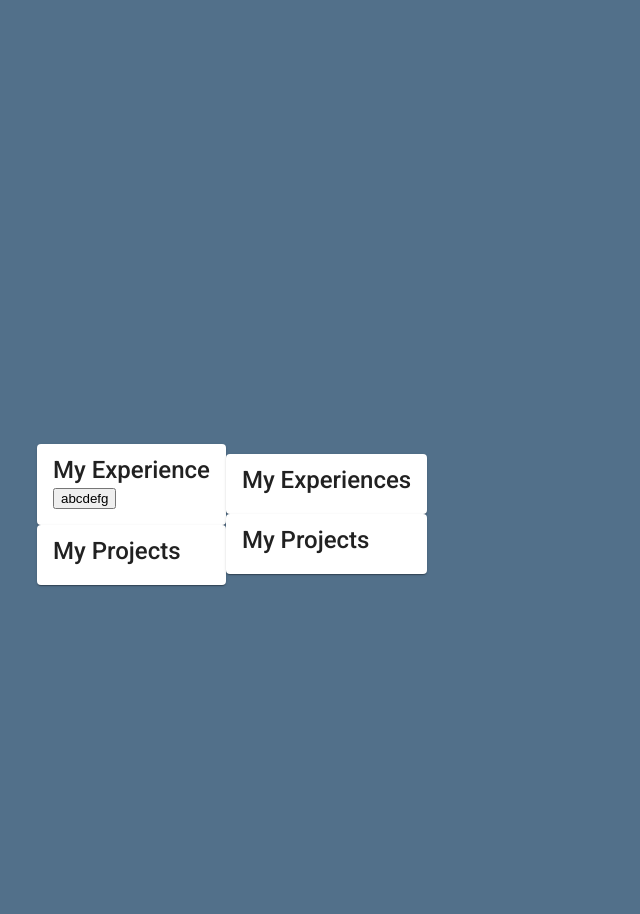
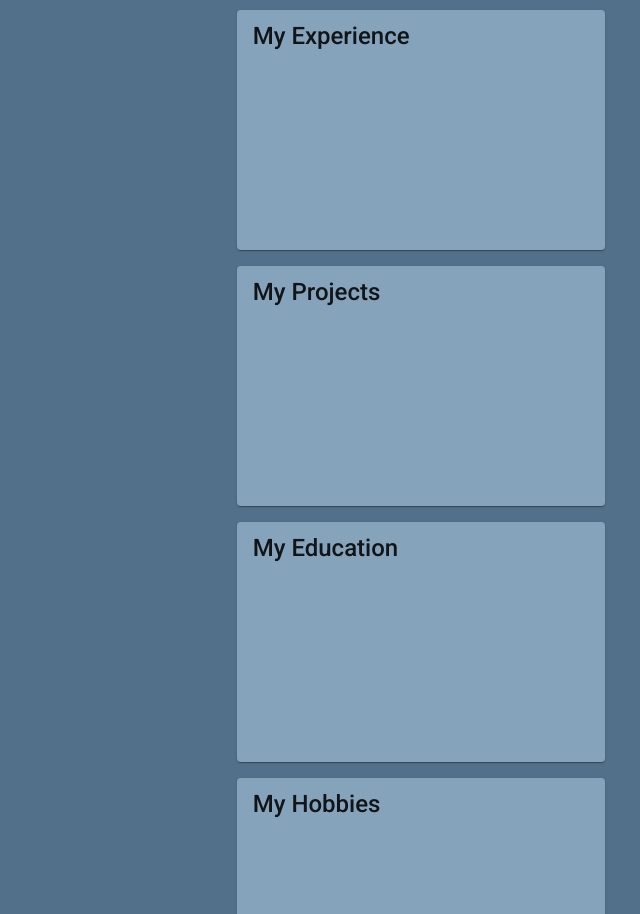
Before and after one commit to ByteMap/myWebsite, an Angular app: page /home in a window 1280 px wide. Shown: the part 1486-2400 px from the top of the page, without its empty margins (219-859 px from the left). Built offline with nearby package versions, Linux system fonts and the light colour scheme.

Commit message:
Dialog working
Home page progress

Changes to hobbies page

```diff
--- /dev/null
+++ b/src/app/content-dialog/content-dialog.component.html
@@ -0,0 +1,2 @@
+<h1 mat-dialog-title>{{dialogData.dialogTitle}}</h1>
+<div mat-dialog-content>{{dialogData.dialogContent}}</div>
--- /dev/null
+++ b/src/app/content-dialog/content-dialog.component.ts
@@ -0,0 +1,18 @@
+import { Component, Inject, OnInit } from "@angular/core";
+import { MAT_DIALOG_DATA, MatDialogRef } from "@angular/material/dialog";
+
+export class ContentDialogData {
+  dialogTitle?: string;
+  dialogContent?: string;
+}
+
+@Component({
+  selector: 'content-dialog',
+  templateUrl: './content-dialog.component.html',
+  styleUrls: ['./content-dialog.component.scss']
+})
+export class ContentDialogComponent implements OnInit {
+  constructor(public dialogRef: MatDialogRef<ContentDialogComponent>, @Inject(MAT_DIALOG_DATA) public dialogData: ContentDialogData) {}
+
+  ngOnInit() {}
+}
--- /dev/null
+++ b/src/app/content-dialog/content-dialog.service.ts
@@ -0,0 +1,20 @@
+import { Injectable } from "@angular/core";
+import { MatDialog } from "@angular/material/dialog";
+import { ContentDialogComponent, ContentDialogData } from "./content-dialog.component";
+import { Observable } from "rxjs";
+
+@Injectable({
+  providedIn: 'root'
+})
+
+export class ContentDialogService {
+  constructor(public dialog: MatDialog) {}
+
+  openContentDialog(contentData: ContentDialogData, dialogSize: string): Observable<boolean> {
+    const dialogRef = this.dialog.open(ContentDialogComponent, {
+      width: dialogSize,
+      data: contentData
+    });
+    return dialogRef.afterClosed();
+  }
+}
--- a/src/app/hobbies-page/hobbies-page.component.html
+++ b/src/app/hobbies-page/hobbies-page.component.html
@@ -1,3 +1,24 @@
+<ng-container *ngIf="view === 'default' then defaultTemplate else gridList">
+</ng-container>
+
+
+
+
+<ng-template #gridList>
+  <h1 class="page-header"> My Hobbies </h1>
+  <div class="card-section pt-3" fxLayout="row wrap">
+    <div fxFlex="33%" fxFlex.xs="100%" fxFlex.sm="50%" *ngFor="let hobby of hobbies">
+      <mat-card class="card-style mat-elevation-z4" (click)="openDialog(hobby)">
+        <mat-card-title> {{hobby.title}} </mat-card-title>
+        <mat-card-content> {{hobby.content}} </mat-card-content>
+      </mat-card>
+    </div>
+  </div>
+</ng-template>
+
+
+
+<ng-template #defaultTemplate>
   <div class="page-container" [ngStyle]="{'backgroundImage': backgroundImage }">
     <h1 class="page-header"> My Hobbies </h1>
     <div>
@@ -34,3 +55,4 @@
       </mat-tab-group>
     </div>
   </div>
+</ng-template>
--- a/src/app/hobbies-page/hobbies-page.component.ts
+++ b/src/app/hobbies-page/hobbies-page.component.ts
@@ -1,6 +1,13 @@
 import { Component, OnInit } from '@angular/core';
 import { HobbiesPageService } from './hobbies-page.service';
+import {MatDialog} from "@angular/material/dialog";
+import {ContentDialogService} from "../content-dialog/content-dialog.service";
+import {ContentDialogData} from "../content-dialog/content-dialog.component";
 
+export interface Hobby {
+  title: string;
+  content: string;
+}
 
 @Component({
   selector: 'app-hobbies-page',
@@ -8,6 +15,7 @@ import { HobbiesPageService } from './hobbies-page.service';
   styleUrls: ['./hobbies-page.component.scss'],
 })
 export class HobbiesPageComponent implements OnInit {
+  view = 'grid';
   backgroundImage: string;
   contentContainerColor: string;
   gamesImage = 'url(\'../assets/images/hobbies-page-images/Games-Background.jpg\')';
@@ -19,7 +27,18 @@ export class HobbiesPageComponent implements OnInit {
   musicImage = 'url(\'../assets/images/hobbies-page-images/Music-Background.jpg\')';
   musicContainerColor = '#5F676D';
 
-  constructor(private hobbiesPageService: HobbiesPageService) { }
+  hobbies: Array<Hobby> = [
+    {title: 'Anime', content: ''},
+    {title: 'Games', content: ''},
+    {title: 'Stocks', content: ''},
+    {title: 'Music', content: ''},
+  ];
+
+  constructor(
+    private hobbiesPageService: HobbiesPageService,
+    private dialog: MatDialog,
+    private contentDialogService: ContentDialogService
+  ) { }
 
   ngOnInit(): void {
     this.backgroundImage = 'url(\'../assets/images/hobbies-page-images/Hobbies-Background.jpg\')';
@@ -49,4 +68,12 @@ export class HobbiesPageComponent implements OnInit {
     }
   }
 
+  openDialog(hobby: Hobby) {
+    const contentDialogData: ContentDialogData = {
+      dialogTitle: hobby.title,
+      dialogContent: hobby.content
+    }
+    this.contentDialogService.openContentDialog(contentDialogData, "75rem");
+  }
+
 }
--- a/src/app/home-page/home-page.component.html
+++ b/src/app/home-page/home-page.component.html
@@ -1,9 +1,8 @@
 <div class="home-container">
-<!--   <header class="font-Arial-Rounded"> abcdefg </header>-->
   <section class="homePage-sections font-Arial-Rounded intro-container">
     <div class="intro-container-left">
       <div>Hey, nice to meet you!</div>
-      <div>I'm <span class="name fw-b"> Andy Chen</span>. </div>
+      <div>I'm <span class="white-text fw-b"> Andy Chen</span>. </div>
     </div>
     <div class="vertical-divider"></div>
     <div class="intro-container-right"> Software Engineer</div>
@@ -33,41 +32,26 @@
       <img class="profile-image" src="/assets/images/home-page-images/profile-image.png" alt="Avatar">
     </div>
   </section>
-  <section class="homePage-sections">
-    <div>
-      <mat-card [routerLink]="'/my-experience'">
+  <section class="card-section vh-100" fxLayout="row wrap">
+    <mat-card class="card-style" fxFlex="48%" fxFlex.xs="100%" fxFlex.sm="100%" [routerLink]="'/my-experience'">
       <mat-card-title>
         My Experience
       </mat-card-title>
-        <mat-card-content>
-          <button>
-            abcdefg
-          </button>
-        </mat-card-content>
     </mat-card>
-      <mat-card>
+    <mat-card class="card-style" fxFlex="48%" fxFlex.xs="100%" fxFlex.sm="100%">
       <mat-card-title>
         My Projects
       </mat-card-title>
-        <mat-card-content>
-        </mat-card-content>
     </mat-card>
-    </div>
-    <div>
-      <mat-card>
+    <mat-card class="card-style" fxFlex="48%" fxFlex.xs="100%" fxFlex.sm="100%">
       <mat-card-title>
-          My Experiences
+        My Education
       </mat-card-title>
-        <mat-card-content>
-        </mat-card-content>
     </mat-card>
-      <mat-card>
+    <mat-card class="card-style" fxFlex="48%" fxFlex.xs="100%" fxFlex.sm="100%" [routerLink]="'/my-hobbies'">
       <mat-card-title>
-          My Projects
+        My Hobbies
       </mat-card-title>
-        <mat-card-content>
-        </mat-card-content>
     </mat-card>
-    </div>
   </section>
 </div>
--- a/src/app/home-page/home-page.component.scss
+++ b/src/app/home-page/home-page.component.scss
@@ -46,7 +46,7 @@
   width: 100%;
 }
 
-.name {
+.white-text {
   color: white;
 }
 
--- a/src/styles.scss
+++ b/src/styles.scss
@@ -7,6 +7,10 @@ body {
 
 body {
   margin: 0
+}
+
+.vh-100 {
+  height: 100vh;
 }
 
 .page-header {
@@ -33,6 +37,26 @@ body {
   width: 100%;
   margin: 0 !important;
   background-size: cover;
+}
+
+.card-section {
+  justify-content: center;
+  align-content: center;
+  align-items: center;
+  padding-left: 20%;
+  padding-right: 20%;
+}
+
+.card-style {
+  background-color: #85a3ba;
+  height: 15rem;
+  margin: 0.5rem;
+  transition: all .25s linear;
+  cursor: pointer;
+}
+
+.card-style:hover {
+  box-shadow: -1px 10px 29px 0px rgba(0,0,0,0.8);
 }
 
 .font-ComicSans {
```
Also changed, not shown: src/app/app.module.ts (+8 -2 lines), src/app/content-dialog/content-dialog.component.scss (added). Lines whose indentation alone changed are shown as unchanged.
